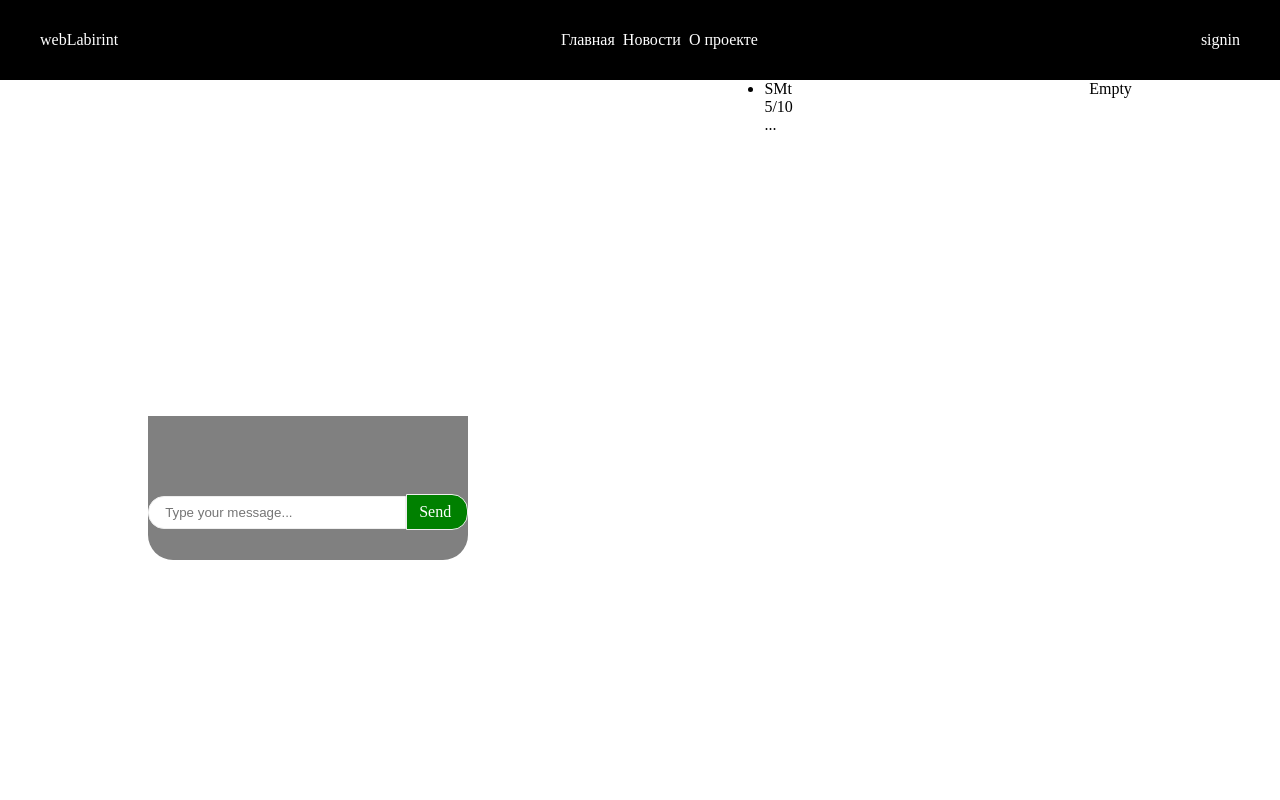
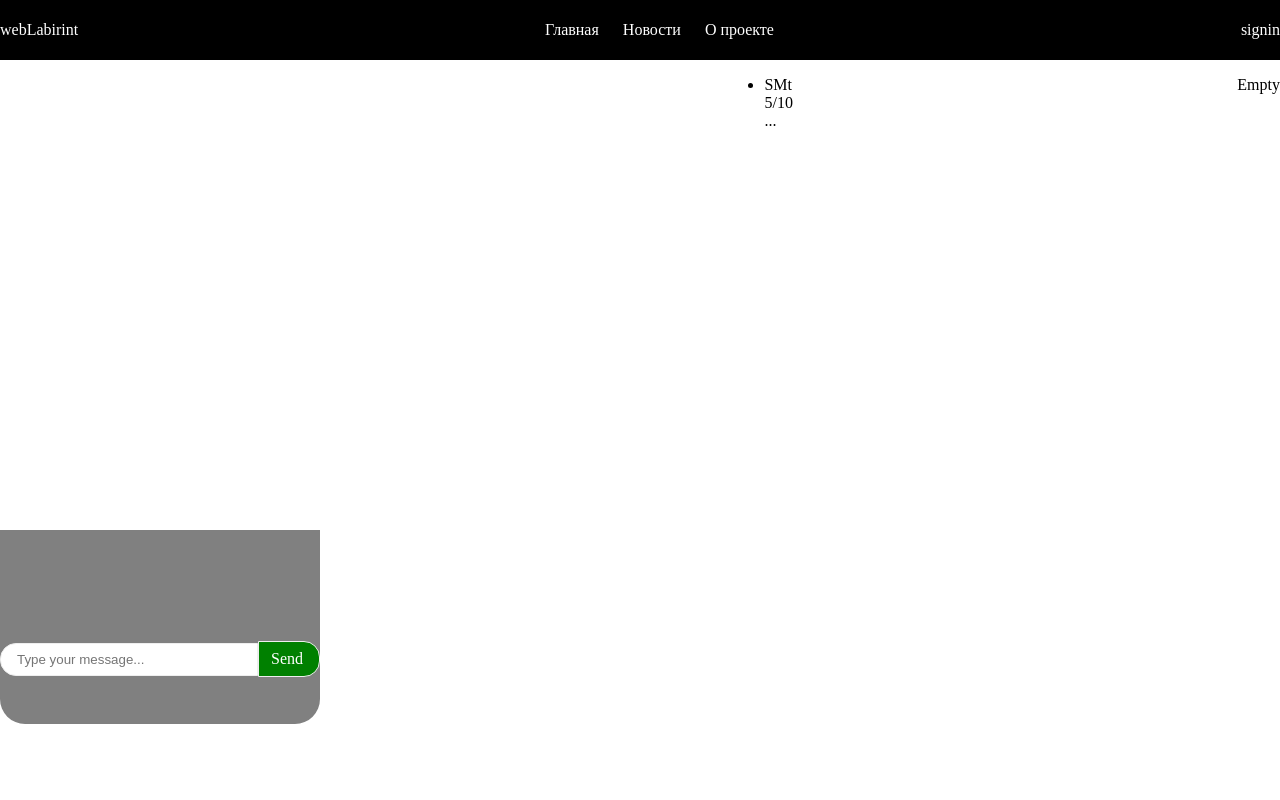
Before and after one commit to Legolass322/webLabirint, a Flask app: page / in a window 1280 px wide. Run offline with Flask 2, Linux system fonts and the light colour scheme.

Commit message:
positioning some elements

```diff
--- a/static/css/index.css
+++ b/static/css/index.css
@@ -5,16 +5,23 @@
 
 body, html {
   width: 100vw;
-  min-height: 100vh;
+  height: 100vh;
 }
 
 .content {
   width: 100%;
-  min-height: 60vh;
+  height: calc(100% - 60px - 16px - 60px - 16px);
+  /*min-height: 60vh;*/
   display: flex;
   flex-direction: row;
-  justify-content: space-around;
+  justify-content: space-between;
   align-items: stretch;
+  margin: auto;
+}
+@media (min-width: 1600px) {
+  .content {
+    width: 1600px;
+  }
 }
 
 .chat {
--- a/static/css/navbar.css
+++ b/static/css/navbar.css
@@ -1,8 +1,8 @@
 header {
   width: 100%;
-  height: 80px;
+  height: 60px;
+  margin-bottom: 16px;
   background: #000000;
-  padding: 20px 40px;
   display: flex;
   box-sizing: border-box;
 }
@@ -18,8 +18,13 @@ header .navbar {
   flex-direction: row;
   justify-content: space-between;
   align-items: center;
-  margin: auto 0;
+  margin: auto;
   color: #ffffff;
+}
+@media (min-width: 1600px) {
+  header .navbar {
+    width: 1600px;
+  }
 }
 header .navbar_navigation {
   display: flex;
@@ -30,7 +35,7 @@ header .navbar_navigation {
 header .navbar_item {
   display: block;
   list-style: none;
-  margin-right: 8px;
+  margin-right: 24px;
   list-style-type: none;
 }
 header .navbar_item:last-child {
--- /dev/null
+++ b/static/scss/_sizes.scss
@@ -0,0 +1,6 @@
+$content_size_fullhd: 1600px;
+
+$header_height: 60px;
+$header_margin: 16px;
+$footer_height: 60px;
+$footer_margin: 16px;
--- a/static/scss/index.scss
+++ b/static/scss/index.scss
@@ -1,3 +1,6 @@
+@import 'sizes';
+
+
 * {
   margin: 0;
   padding: 0;
@@ -5,16 +8,22 @@
 
 body, html {
   width: 100vw;
-  min-height: 100vh;
+  height: 100vh;
 }
 
 .content {
   width: 100%;
-  min-height: 60vh;
+  height: calc(100% - #{$header_height} - #{$header_margin} - #{$footer_height} - #{$footer_margin});
+  /*min-height: 60vh;*/
   display: flex;
   flex-direction: row;
-  justify-content: space-around;
+  justify-content: space-between;
   align-items: stretch;
+  margin: auto;
+
+  @media (min-width: $content_size_fullhd) {
+    width: $content_size_fullhd;
+  }
 }
 
 .chat {
--- a/static/scss/navbar.scss
+++ b/static/scss/navbar.scss
@@ -1,27 +1,34 @@
+@import 'sizes';
+
+
 header {
   width: 100%;
-  height: 80px;
+  height: $header_height;
+  margin-bottom: $header_margin;
   background: #000000;
-  padding: 20px 40px;
   display: flex;
 
   box-sizing: border-box;
-  & * {
+  * {
     box-sizing: border-box;
   }
 
-  & ul {
+  ul {
     list-style-type: none;
   }
 
-  & .navbar {
+  .navbar {
     width: 100%;
     display: flex;
     flex-direction: row;
     justify-content: space-between;
     align-items: center;
 
-    margin: auto 0;
+    margin: auto;
+
+    @media (min-width: $content_size_fullhd) {
+      width: $content_size_fullhd;
+    }
 
     color: #ffffff;
     &_navigation {
@@ -34,7 +41,7 @@ header {
     &_item {
       display: block;
       list-style: none;
-      margin-right: 8px;
+      margin-right: 24px;
       list-style-type: none;
     }
     &_item:last-child {
```
Also changed, not shown: 2 other files.
